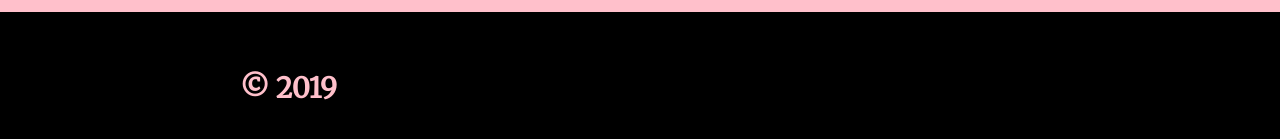
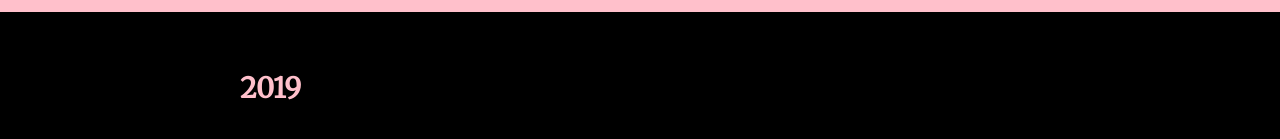
Before and after one commit to vanessacor/site, a plain HTML site: page experiments/js-intro/index.html in a window 1280 px wide. Shown: the part 777-916 px from the top of the page. Drawn offline with Linux system fonts and the light colour scheme.

Commit message:
change image

```diff
--- a/experiments/js-intro/index.html
+++ b/experiments/js-intro/index.html
@@ -50,7 +50,7 @@
   <footer id="site-footer">
 
     <div class="container">
-      <h3>&copy; 2019</h3>
+      <h3>2019</h3>
     </div>
 
   </footer>
```
